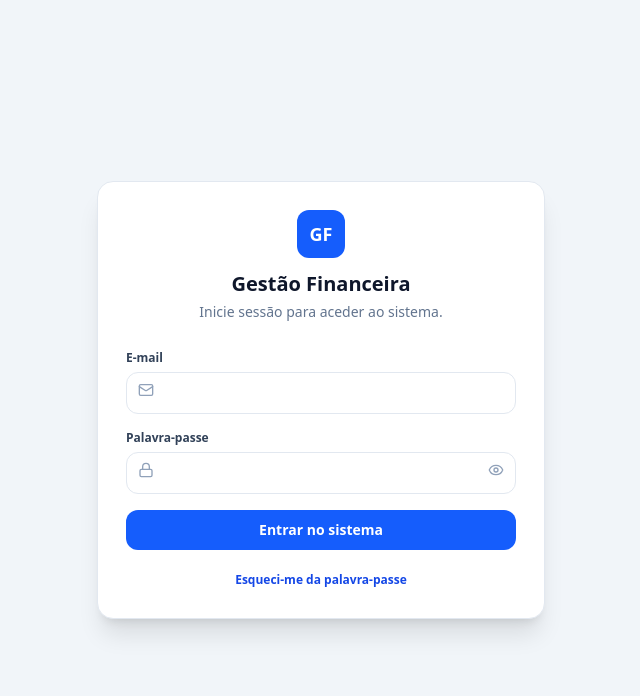
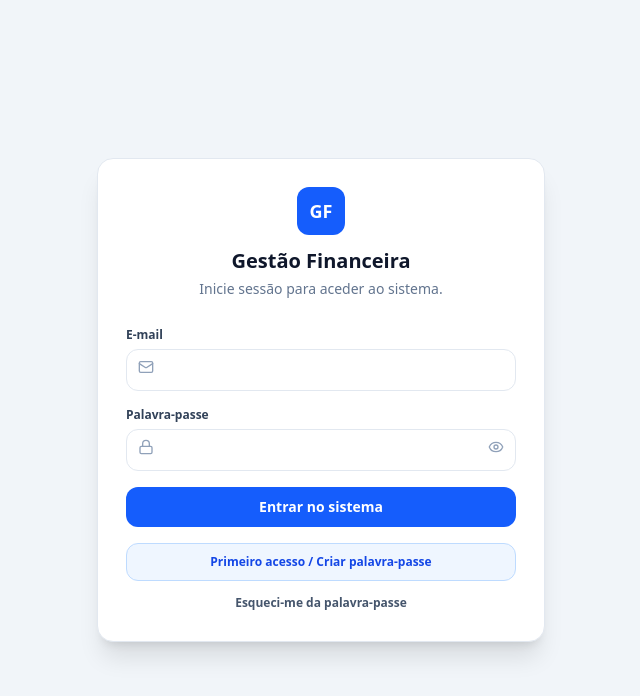
Before and after one commit to rlaurindo/eclipse-sistema-financeiro, a React (Vite) app: page / in a window 1280 px wide. Shown: the top 696 px of the page, without its empty margins (319-959 px from the left). Built offline with nearby package versions, Linux system fonts and the light colour scheme; no server answers.

Commit message:
Add first-access password setup

```diff
--- a/src/components/LoginGate.tsx
+++ b/src/components/LoginGate.tsx
@@ -11,7 +11,7 @@ export const LoginGate: React.FC = () => {
   const [error, setError] = useState('');
   const [passwordConfirmation, setPasswordConfirmation] = useState('');
   const [success, setSuccess] = useState('');
-  const [requestingReset, setRequestingReset] = useState(false);
+  const [passwordLinkMode, setPasswordLinkMode] = useState<'first-access' | 'recovery' | null>(null);
 
   useEffect(() => {
     const params = new URLSearchParams(window.location.hash.replace(/^#/, ''));
@@ -52,7 +52,11 @@ export const LoginGate: React.FC = () => {
     setError('');
     setSuccess('');
     const result = await requestPasswordReset(email);
-    if (result.success) setSuccess('Se o e-mail estiver registado, receberá um novo link de recuperação.');
+    if (result.success) {
+      setSuccess(passwordLinkMode === 'first-access'
+        ? 'Se o e-mail estiver registado, receberá um link para criar a sua palavra-passe.'
+        : 'Se o e-mail estiver registado, receberá um novo link de recuperação.');
+    }
     else setError(result.error || 'Não foi possível enviar o link de recuperação.');
     setLoading(false);
   };
@@ -63,7 +67,13 @@ export const LoginGate: React.FC = () => {
         <div className="mb-7 text-center">
           <div className="mx-auto mb-3 flex h-12 w-12 items-center justify-center rounded-xl bg-blue-600 text-lg font-black text-white">GF</div>
           <h1 className="text-xl font-black text-slate-900">Gestão Financeira</h1>
-          <p className="mt-1 text-sm text-slate-500">{isPasswordRecovery ? 'Defina uma nova palavra-passe para a sua conta.' : requestingReset ? 'Receba um novo link de recuperação por e-mail.' : 'Inicie sessão para aceder ao sistema.'}</p>
+          <p className="mt-1 text-sm text-slate-500">{isPasswordRecovery
+            ? 'Defina uma nova palavra-passe para a sua conta.'
+            : passwordLinkMode === 'first-access'
+              ? 'Use o e-mail cadastrado para criar a sua palavra-passe.'
+              : passwordLinkMode === 'recovery'
+                ? 'Receba um novo link de recuperação por e-mail.'
+                : 'Inicie sessão para aceder ao sistema.'}</p>
         </div>
 
         {authConfigurationError && (
@@ -72,7 +82,7 @@ export const LoginGate: React.FC = () => {
         {error && <div className="mb-4 rounded-xl border border-red-200 bg-red-50 p-3 text-xs text-red-700">{error}</div>}
         {success && <div className="mb-4 rounded-xl border border-emerald-200 bg-emerald-50 p-3 text-xs text-emerald-800">{success}</div>}
 
-        <form onSubmit={isPasswordRecovery ? handlePasswordUpdate : requestingReset ? handleResetRequest : handleSubmit} className="space-y-4">
+        <form onSubmit={isPasswordRecovery ? handlePasswordUpdate : passwordLinkMode ? handleResetRequest : handleSubmit} className="space-y-4">
           {!isPasswordRecovery && (
           <label className="block text-xs font-bold text-slate-700">
             E-mail
@@ -82,7 +92,7 @@ export const LoginGate: React.FC = () => {
             </div>
           </label>
           )}
-          {!requestingReset && <label className="block text-xs font-bold text-slate-700">
+          {!passwordLinkMode && <label className="block text-xs font-bold text-slate-700">
             {isPasswordRecovery ? 'Nova palavra-passe' : 'Palavra-passe'}
             <div className="relative mt-1.5">
               <Lock className="absolute left-3 top-2.5 h-4 w-4 text-slate-400" />
@@ -102,12 +112,31 @@ export const LoginGate: React.FC = () => {
             </label>
           )}
           <button type="submit" disabled={loading || Boolean(authConfigurationError)} className="w-full rounded-xl bg-blue-600 px-4 py-2.5 text-sm font-bold text-white hover:bg-blue-700 disabled:cursor-not-allowed disabled:opacity-50">
-            {loading ? 'A processar…' : isPasswordRecovery ? 'Guardar nova palavra-passe' : requestingReset ? 'Enviar novo link' : 'Entrar no sistema'}
+            {loading ? 'A processar…' : isPasswordRecovery
+              ? 'Guardar nova palavra-passe'
+              : passwordLinkMode === 'first-access'
+                ? 'Enviar link para criar senha'
+                : passwordLinkMode === 'recovery'
+                  ? 'Enviar novo link'
+                  : 'Entrar no sistema'}
           </button>
           {!isPasswordRecovery && (
-            <button type="button" onClick={() => { setRequestingReset((value) => !value); setError(''); setSuccess(''); }} className="w-full text-xs font-bold text-blue-700 hover:text-blue-800">
-              {requestingReset ? 'Voltar ao início de sessão' : 'Esqueci-me da palavra-passe'}
-            </button>
+            <div className="space-y-2 text-center">
+              {passwordLinkMode ? (
+                <button type="button" onClick={() => { setPasswordLinkMode(null); setError(''); setSuccess(''); }} className="w-full text-xs font-bold text-blue-700 hover:text-blue-800">
+                  Voltar ao início de sessão
+                </button>
+              ) : (
+                <>
+                  <button type="button" onClick={() => { setPasswordLinkMode('first-access'); setError(''); setSuccess(''); }} className="w-full rounded-xl border border-blue-200 bg-blue-50 px-4 py-2.5 text-xs font-bold text-blue-700 hover:bg-blue-100">
+                    Primeiro acesso / Criar palavra-passe
+                  </button>
+                  <button type="button" onClick={() => { setPasswordLinkMode('recovery'); setError(''); setSuccess(''); }} className="w-full text-xs font-bold text-slate-600 hover:text-blue-800">
+                    Esqueci-me da palavra-passe
+                  </button>
+                </>
+              )}
+            </div>
           )}
         </form>
       </section>
```
